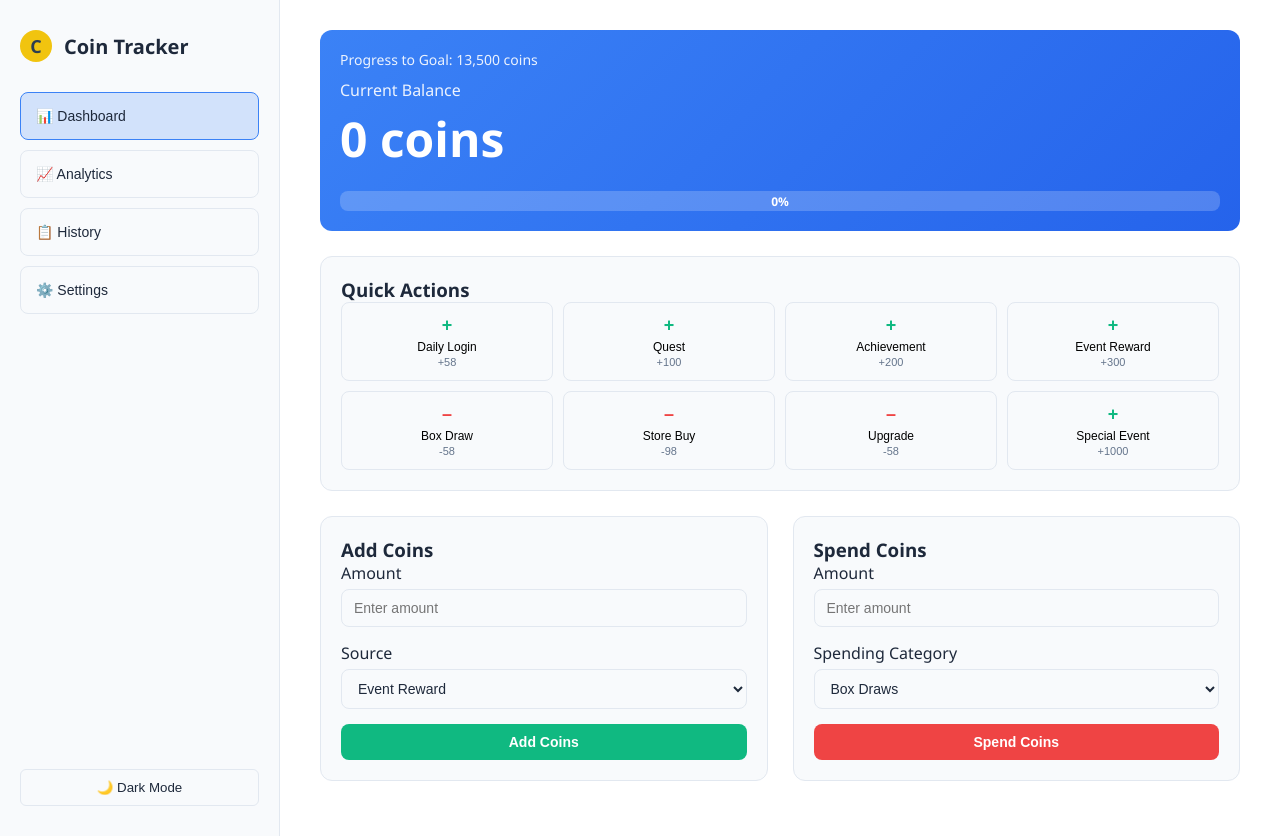
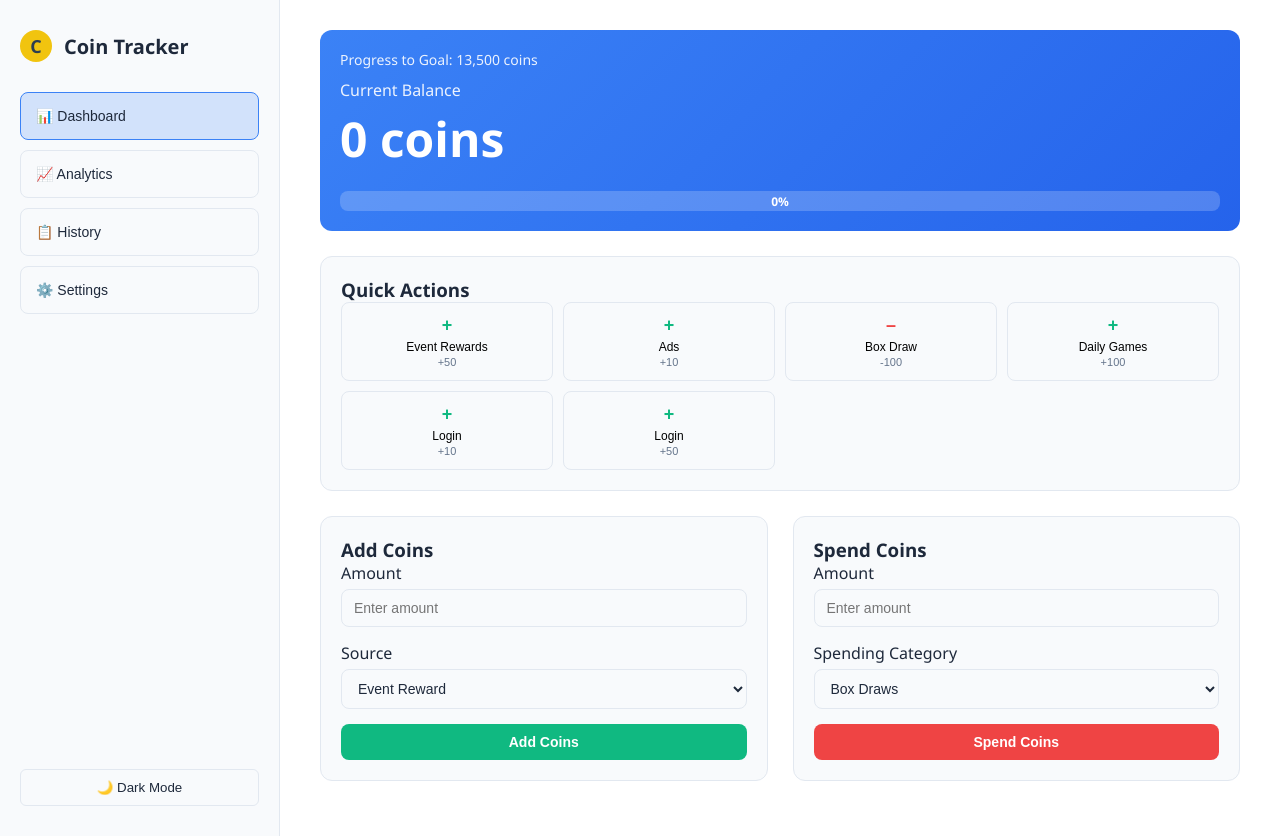
Before and after one commit to ifti136/Coin-Tracker, a Flask app: page / in a window 1280 px wide. Run offline with Flask 3, Linux system fonts and the light colour scheme; data that the repository does not hold is empty.

Commit message:
Update index.html

```diff
--- a/web/templates/index.html
+++ b/web/templates/index.html
@@ -55,76 +55,57 @@
             <div class="quick-actions-grid">
               <button
                 class="quick-btn positive"
-                data-action="Daily Login"
-                data-amount="58"
+                data-action="Event Rewards"
+                data-amount="50"
               >
                 <div class="quick-icon">+</div>
-                <div class="quick-text">Daily Login</div>
-                <div class="quick-amount">+58</div>
+                <div class="quick-text">Event Rewards</div>
+                <div class="quick-amount">+50</div>
               </button>
               <button
                 class="quick-btn positive"
-                data-action="Quest"
+                data-action="Ads"
+                data-amount="10"
+              >
+                <div class="quick-icon">+</div>
+                <div class="quick-text">Ads</div>
+                <div class="quick-amount">+10</div>
+              </button>
+              <button
+                class="quick-btn negative"
+                data-action="Box Draw"
+                data-amount="100"
+              >
+                <div class="quick-icon">–</div>
+                <div class="quick-text">Box Draw</div>
+                <div class="quick-amount">-100</div>
+              </button>
+              <button
+                class="quick-btn positive"
+                data-action="Daily Games"
                 data-amount="100"
               >
                 <div class="quick-icon">+</div>
-                <div class="quick-text">Quest</div>
+                <div class="quick-text">Daily Games</div>
                 <div class="quick-amount">+100</div>
               </button>
               <button
                 class="quick-btn positive"
-                data-action="Achievement"
-                data-amount="200"
+                data-action="Login"
+                data-amount="10"
               >
                 <div class="quick-icon">+</div>
-                <div class="quick-text">Achievement</div>
-                <div class="quick-amount">+200</div>
+                <div class="quick-text">Login</div>
+                <div class="quick-amount">+10</div>
               </button>
               <button
                 class="quick-btn positive"
-                data-action="Event Reward"
-                data-amount="300"
+                data-action="Login"
+                data-amount="50"
               >
                 <div class="quick-icon">+</div>
-                <div class="quick-text">Event Reward</div>
-                <div class="quick-amount">+300</div>
-              </button>
-
-              <button
-                class="quick-btn negative"
-                data-action="Box Draw"
-                data-amount="58"
-              >
-                <div class="quick-icon">–</div>
-                <div class="quick-text">Box Draw</div>
-                <div class="quick-amount">-58</div>
-              </button>
-              <button
-                class="quick-btn negative"
-                data-action="Store Buy"
-                data-amount="98"
-              >
-                <div class="quick-icon">–</div>
-                <div class="quick-text">Store Buy</div>
-                <div class="quick-amount">-98</div>
-              </button>
-              <button
-                class="quick-btn negative"
-                data-action="Upgrade"
-                data-amount="58"
-              >
-                <div class="quick-icon">–</div>
-                <div class="quick-text">Upgrade</div>
-                <div class="quick-amount">-58</div>
-              </button>
-              <button
-                class="quick-btn positive"
-                data-action="Special Event"
-                data-amount="1000"
-              >
-                <div class="quick-icon">+</div>
-                <div class="quick-text">Special Event</div>
-                <div class="quick-amount">+1000</div>
+                <div class="quick-text">Login</div>
+                <div class="quick-amount">+50</div>
               </button>
             </div>
           </div>
```
